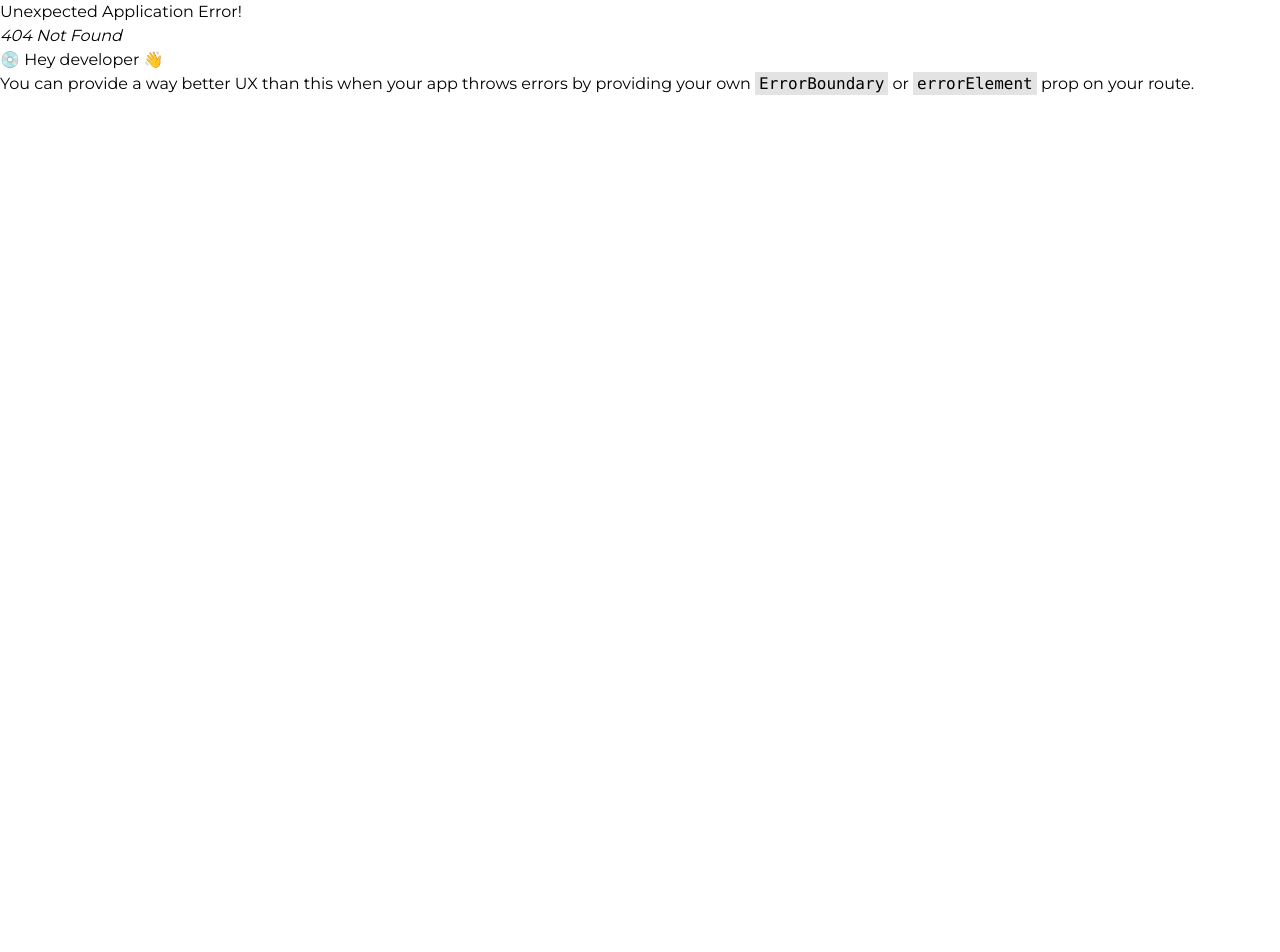
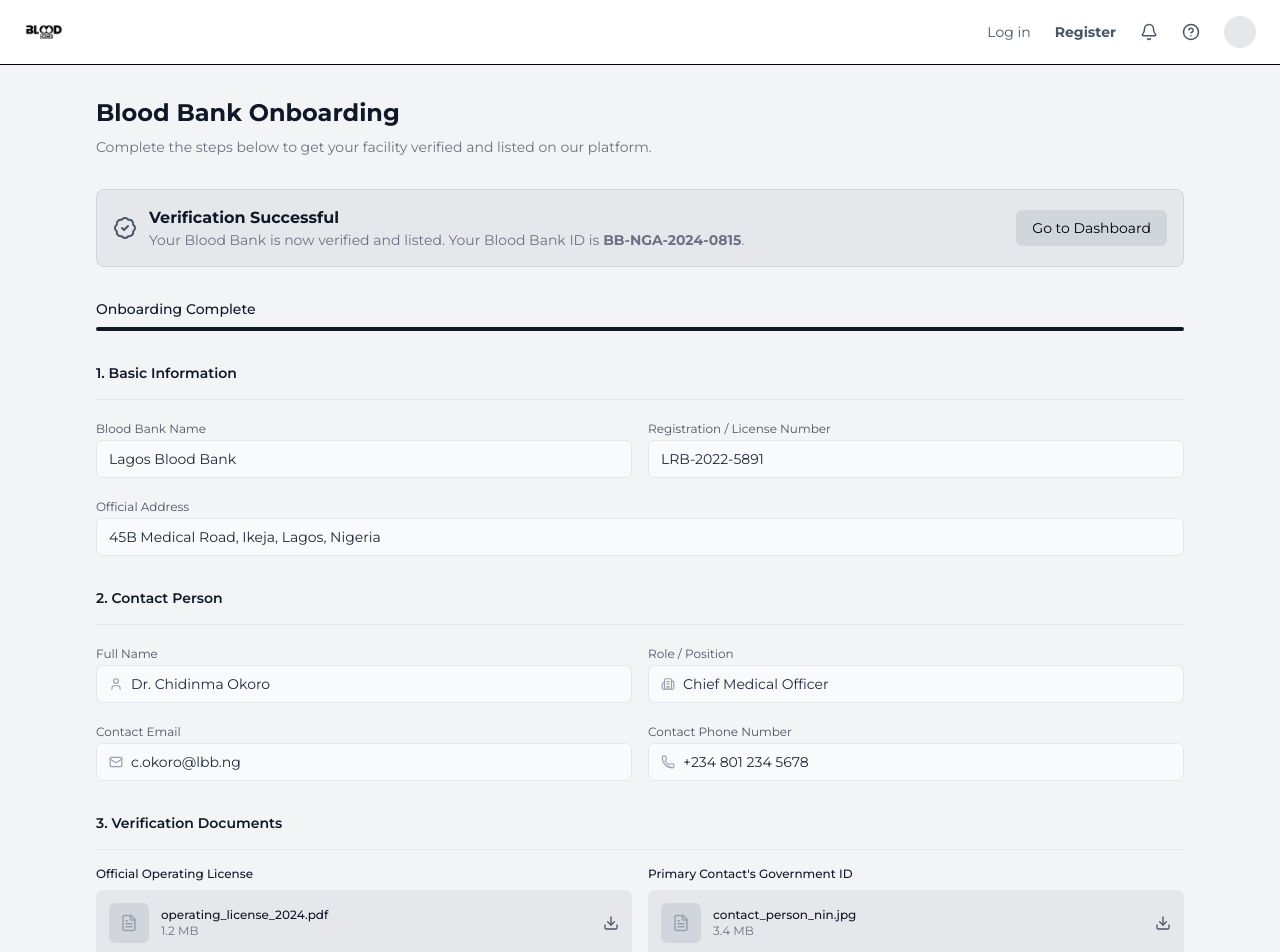
Before and after one commit to BloodDeck/Frontend, a React (Vite) app: page /bloodbank/onboard in a window 1280 px wide. Before the commit this address had no page. Shown: the top 952 px of the page. Before the commit the page ends 800 px from the top, so only its background shows below. Built offline with nearby package versions, Linux system fonts and the light colour scheme.

Commit message:
Blood bank onboarding page completed

```diff
--- a/src/modules/bloodbank/auth/BloodBankLogin.tsx
+++ b/src/modules/bloodbank/auth/BloodBankLogin.tsx
@@ -1,5 +1,3 @@
-import React from 'react';
-
 const BloodBankLogin = () => {
     return (
         <div className="min-h-screen flex items-center justify-center bg-green-50">
--- /dev/null
+++ b/src/modules/bloodbank/auth/BloodBankOnboarding.tsx
@@ -0,0 +1,312 @@
+import { useNavigate } from "react-router-dom"
+import logoWhite from '../../../assets/images/logo.png'
+import {
+  Download,
+  FileText,
+  User,
+  Building2,
+  Phone,
+  Mail,
+  Bell,
+  BadgeCheck,
+  CircleQuestionMark,
+} from "lucide-react"
+
+/* ====  TYPES ==== */
+
+type BloodType =
+  | "A+"
+  | "A-"
+  | "B+"
+  | "B-"
+  | "O+"
+  | "O-"
+  | "AB+"
+  | "AB-"
+
+interface OnboardingData {
+  verificationId: string
+  basicInfo: {
+    name: string
+    license: string
+    address: string
+  }
+  contact: {
+    name: string
+    role: string
+    email: string
+    phone: string
+  }
+  documents: {
+    license: { name: string; size: string; title: string }
+    id: { name: string; size: string; title: string }
+  }
+  inventory: Record<BloodType, number>
+}
+
+/* ==== MOCK DATA ==== */
+
+const data: OnboardingData = {
+  verificationId: "BB-NGA-2024-0815",
+  basicInfo: {
+    name: "Lagos Blood Bank",
+    license: "LRB-2022-5891",
+    address: "45B Medical Road, Ikeja, Lagos, Nigeria",
+  },
+  contact: {
+    name: "Dr. Chidinma Okoro",
+    role: "Chief Medical Officer",
+    email: "c.okoro@lbb.ng",
+    phone: "+234 801 234 5678",
+  },
+  documents: {
+    license: {
+      title: "Official Operating License",
+      name: "operating_license_2024.pdf",
+      size: "1.2 MB",
+    },
+    id: {
+      title: "Primary Contact's Government ID",
+      name: "contact_person_nin.jpg",
+      size: "3.4 MB",
+    },
+  },
+  inventory: {
+    "A+": 15,
+    "A-": 8,
+    "B+": 12,
+    "B-": 5,
+    "O+": 25,
+    "O-": 10,
+    "AB+": 6,
+    "AB-": 2,
+  },
+}
+
+/* ==== PAGE ==== */
+
+export default function BloodBankOnboarding() {
+  const navigate = useNavigate()
+
+  return (
+    <div className="min-h-screen bg-gray-100">
+      {/* ================= TOP HEADER ================= */}
+      <header className="sticky top-0 border-b bg-white">
+        <div className="mx-auto flex h-16 max-w-7xl items-center justify-between px-6">
+          {/* Logo */}
+          <div className="flex items-center">
+            <img src={logoWhite} alt="BloodDeck logo" className="h-10 w-auto" />
+          </div>
+
+          {/* ==== Right actions ==== */}
+          <div className="flex items-center gap-6 text-sm text-gray-600" >
+            <button className="hover:text-gray-900">Log in</button>
+            <button className="hover:text-gray-900 font-bold">Register</button>
+
+            <button className="relative">
+              <Bell size={18} />
+            </button>
+
+            <button className="relative">
+              <CircleQuestionMark size={18} />
+            </button>
+
+            <div className="h-8 w-8 rounded-full bg-gray-200" />
+          </div>
+        </div>
+      </header>
+
+      {/* ================= MAIN CONTENT ================= */}
+      <main className="mx-auto w-full max-w-6xl px-4 py-8 sm:px-6 lg:px-8 space-y-8">
+        {/* Header */}
+        <div className="space-y-2">
+          <h1 className="text-2xl font-bold text-gray-900">
+            Blood Bank Onboarding
+          </h1>
+          <p className="text-sm text-gray-500">
+            Complete the steps below to get your facility verified and listed on
+            our platform.
+          </p>
+        </div>
+
+        {/* Status banner */}
+        <div className="flex flex-col gap-4 rounded-lg border border-gray-300 bg-gray-200 p-4 sm:flex-row sm:items-center sm:justify-between">
+          <div className="flex gap-3">
+            <div className="flex items-start gap-3">
+              <BadgeCheck className="shrink-0 mt-1 sm:mt-0 sm:self-center text-gray-600" size={24} />
+            </div>
+            <div>
+              <p className="font-bold text-gray-900">
+                Verification Successful
+              </p>
+              <p className="text-sm text-gray-500">
+                Your Blood Bank is now verified and listed. Your Blood Bank ID is{" "}
+                <span className="font-bold">{data.verificationId}</span>.
+              </p>
+            </div>
+          </div>
+
+          <button
+            onClick={() => navigate("/dashboard")}
+            className="w-full sm:w-auto rounded-md bg-gray-300 px-4 py-2 text-sm text-gray hover:bg-gray-800 transition"
+          >
+            Go to Dashboard
+          </button>
+        </div>
+
+        {/* Progress */}
+        <div className="space-y-2">
+          <p className="text-sm font-medium text-gray-900">
+            Onboarding Complete
+          </p>
+          <div className="h-1 rounded bg-gray-200">
+            <div className="h-1 w-full rounded bg-gray-900" />
+          </div>
+        </div>
+
+        {/* Section 1 */}
+        <Section title="1. Basic Information">
+          <Grid>
+            <Field label="Blood Bank Name" value={data.basicInfo.name} />
+            <Field
+              label="Registration / License Number"
+              value={data.basicInfo.license}
+            />
+            <Field
+              label="Official Address"
+              value={data.basicInfo.address}
+              full
+            />
+          </Grid>
+        </Section>
+
+        {/* Section 2 */}
+        <Section title="2. Contact Person">
+          <Grid>
+            <Field
+              label="Full Name"
+              value={data.contact.name}
+              icon={<User size={14} />}
+            />
+            <Field
+              label="Role / Position"
+              value={data.contact.role}
+              icon={<Building2 size={14} />}
+            />
+            <Field
+              label="Contact Email"
+              value={data.contact.email}
+              icon={<Mail size={14} />}
+            />
+            <Field
+              label="Contact Phone Number"
+              value={data.contact.phone}
+              icon={<Phone size={14} />}
+            />
+          </Grid>
+        </Section>
+
+        {/* Section 3 */}
+        <Section title="3. Verification Documents">
+          <div className="grid grid-cols-1 gap-4 md:grid-cols-2">
+            {[
+              {
+                heading: data.documents.license.title,
+                doc: data.documents.license,
+              },
+              {
+                heading: data.documents.id.title,
+                doc: data.documents.id,
+              },
+            ].map(({ heading, doc }) => (
+              <div key={heading} className="space-y-2">
+                {/* heading sits just outside the bordered card */}
+                <p className="text-xs font-medium text-gray-900">{heading}</p>
+                <div className="rounded-md border border-gray-200 bg-gray-200">
+                  <FileCard {...doc} />
+                </div>
+              </div>
+            ))}
+          </div>
+        </Section>
+
+        {/* Section 4 */}
+        <Section title="4. Initial Inventory Setup">
+          <div className="grid grid-cols-4 gap-3 md:grid-cols-8">
+            {Object.entries(data.inventory).map(([type, value]) => (
+              <div key={type} className="space-y-1">
+                <p className="text-xs font-medium text-gray-700">{type}</p>
+                <div className="rounded-md border border-gray-200 bg-gray-50 py-3 text-center text-sm">
+                  {value}
+                </div>
+              </div>
+            ))}
+          </div>
+        </Section>
+      </main>
+    </div>
+  )
+}
+
+/* ==== INTERNAL HELPERS  ==== */
+
+function Section({
+  title,
+  children,
+}: {
+  title: string
+  children: React.ReactNode
+}) {
+  return (
+    <section className="space-y-4">
+      <h2 className="text-sm font-semibold text-gray-900">{title}</h2>
+      <div className="h-px bg-gray-200" />
+      {children}
+    </section>
+  )
+}
+
+function Grid({ children }: { children: React.ReactNode }) {
+  return <div className="grid gap-4 md:grid-cols-2">{children}</div>
+}
+
+function Field({
+  label,
+  value,
+  full,
+  icon,
+}: {
+  label: string
+  value: string
+  full?: boolean
+  icon?: React.ReactNode
+}) {
+  return (
+    <div className={full ? "md:col-span-2 space-y-1" : "space-y-1"}>
+      <label className="text-xs text-gray-600">{label}</label>
+      <div className="flex items-center gap-2 rounded-md border border-gray-200 bg-gray-50 px-3 py-2 text-sm text-gray-800">
+        {icon && <span className="text-gray-400">{icon}</span>}
+        <span>{value}</span>
+      </div>
+    </div>
+  )
+}
+
+function FileCard({ name, size }: { name: string; size: string }) {
+  return (
+    <div className="flex items-center justify-between rounded-md bg-gray-200 p-3">
+      <div className="flex items-center gap-3">
+        <div className="flex w-10 h-10 items-center justify-center rounded-md bg-gray-300">
+          <FileText className="text-gray-400" size={18} />
+        </div>
+        <div>
+          <p className="text-xs font-medium text-gray-900">{name}</p>
+          <p className="text-xs text-gray-500">{size}</p>
+        </div>
+      </div>
+      <button className="text-gray-600 hover:text-gray-900">
+        <Download size={16} />
+      </button>
+    </div>
+  )
+}
--- a/src/modules/bloodbank/bloodbank.routes.tsx
+++ b/src/modules/bloodbank/bloodbank.routes.tsx
@@ -1,7 +1,7 @@
-import React from 'react';
 import { RouteObject } from 'react-router-dom';
 import BloodBankLayout from './layout/BloodBankLayout';
 import BloodBankLogin from './auth/BloodBankLogin';
+import BloodBankOnboarding from './auth/BloodBankOnboarding';
 
 const Dashboard = () => <div>Blood Bank Dashboard</div>;
 const Stock = () => <div>Stock Management</div>;
@@ -20,5 +20,9 @@ export const bloodBankRoutes: RouteObject[] = [
     {
         path: '/bloodbank/login',
         element: <BloodBankLogin />
+    },
+    {
+        path: '/bloodbank/onboard',
+        element: <BloodBankOnboarding />
     }
 ];
```
Also changed, not shown: 1 other file (tests, documents, lock files or other folders).
